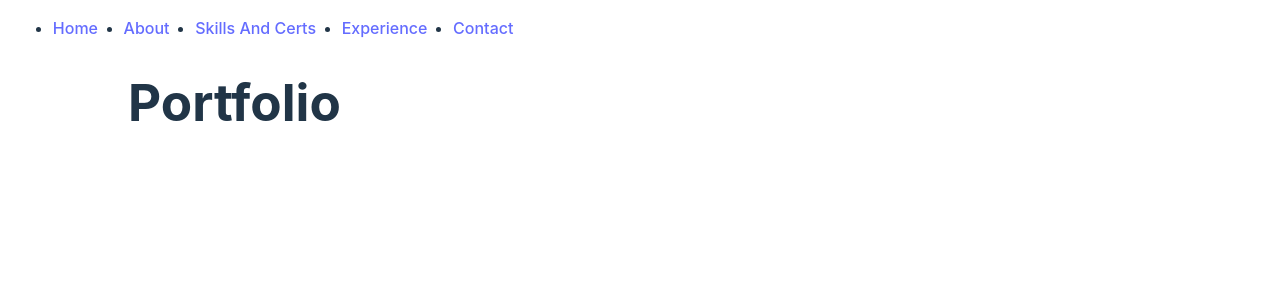
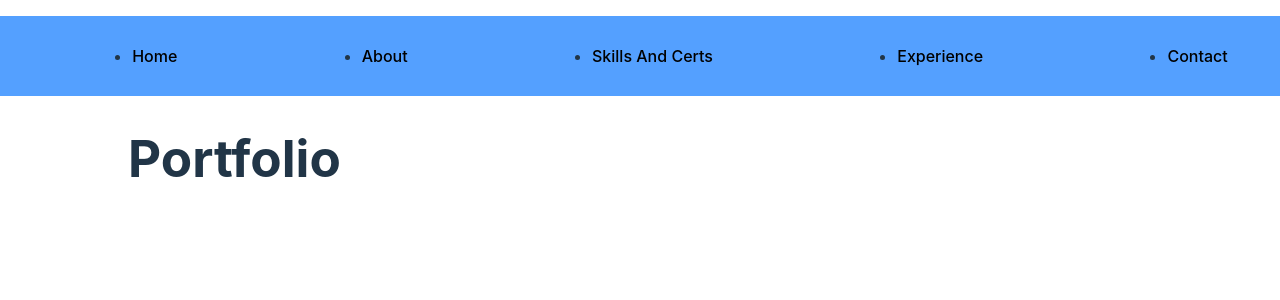
Before and after one commit to Oskred400/vite-portfolio, a React (Vite) app in the folder sid-portfolio/: page / in a window 1280 px wide. Shown: the top 300 px of the page. Built offline with nearby package versions, Linux system fonts and the light colour scheme.

Commit message:
Adjusting styles in Navbarcss

```diff
--- a/sid-portfolio/src/components/NavBar/NavBar.css
+++ b/sid-portfolio/src/components/NavBar/NavBar.css
@@ -1,9 +1,22 @@
 .top-nav-links {
     display: flex;
     min-width: 100%;
+    background-color: #54a0ff;
+    min-height: 10%;
+    justify-content: space-around;
+    place-items: center;
 }
 
 .top-nav-links li {
     margin-left: 1vw;
     margin-right: 1vw;
 }
+
+.top-nav-links a {
+    color: black;
+}
+
+.top-nav-links a:hover {
+    color: #fff;
+    cursor: pointer;
+}
```
